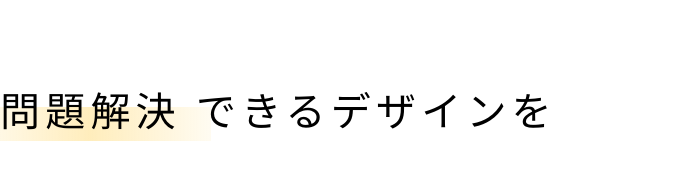
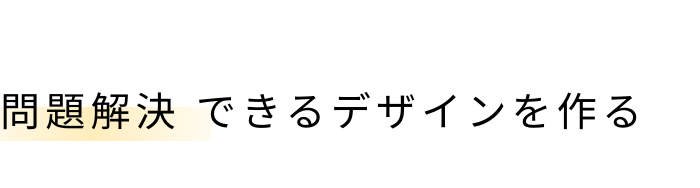
Before and after one commit to almontealt/Portfolio, a Next.js app: page /parts/Top/Appeal in a window 1280 px wide. Shown: the top 188 px of the page, without its empty margins (0-700 px from the left). Built offline with nearby package versions, Linux system fonts and the light colour scheme.

Commit message:
文言編集

```diff
--- a/src/pages/parts/Top/Appeal/index.tsx
+++ b/src/pages/parts/Top/Appeal/index.tsx
@@ -3,7 +3,7 @@ import styles from "./index.module.scss";
 const Appeal = () => {
   return (
     <section className={styles.appeal}>
-      <p className={styles.appeal__p}>問題解決 できるデザインを</p>
+      <p className={styles.appeal__p}>問題解決 できるデザインを作る</p>
     </section>
   );
 };
```
